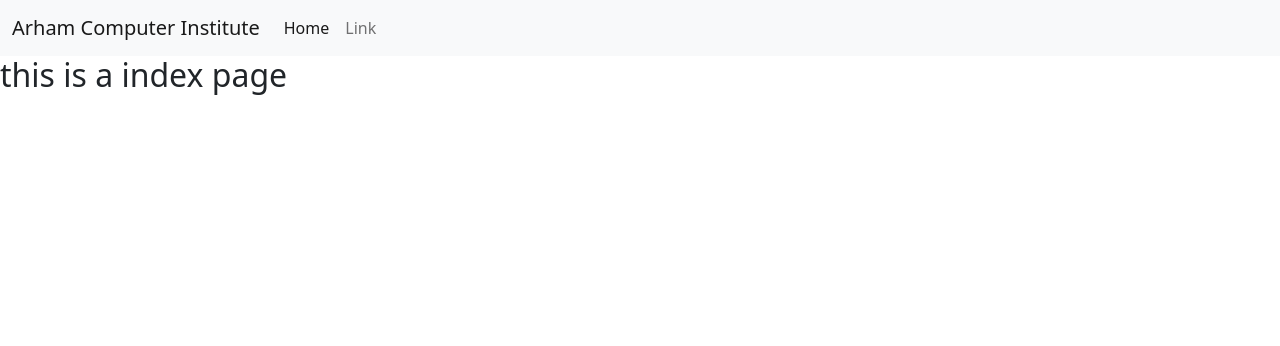
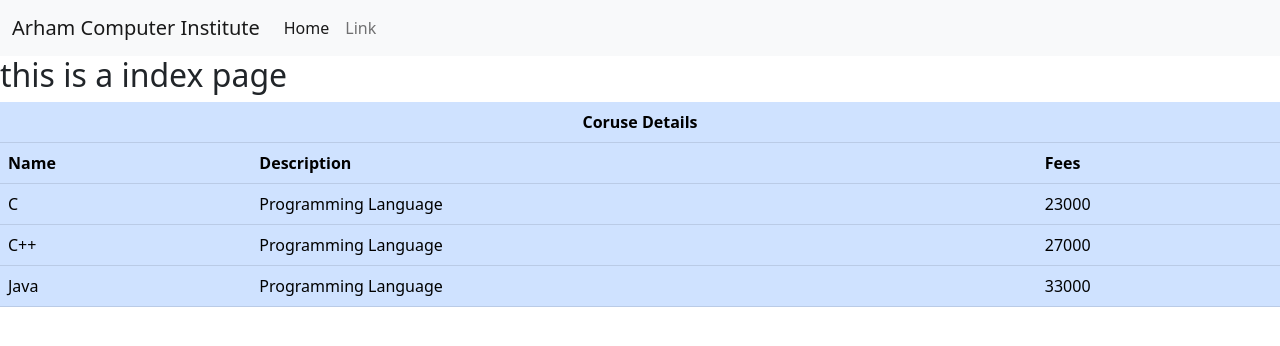
Before and after one commit to viralsir/html_git_demo, a website built with Parcel: page index.html in a window 1280 px wide. Built offline with nearby package versions, Linux system fonts and the light colour scheme.

Commit message:
course content added

```diff
--- a/index.html
+++ b/index.html
@@ -50,6 +50,32 @@
 
   <h2>this is a index page</h2>
 
+  <table class="table table-primary">
+    <tr>
+      <th colspan="3" style="text-align: center">Coruse Details </th>
+    </tr>
+    <tr>
+      <th>Name</th>
+      <th>Description </th>
+      <th>Fees </th>
+    </tr>
+     <tr>
+       <td>C </td>
+       <td>Programming Language</td>
+       <td>23000</td>
+     </tr>
+     <tr>
+       <td>C++ </td>
+       <td>Programming Language</td>
+       <td>27000</td>
+     </tr>
+     <tr>
+       <td>Java </td>
+       <td>Programming Language</td>
+       <td>33000</td>
+     </tr>
+  </table>
+
  <!-- Option 1: Bootstrap Bundle with Popper -->
     <script src="https://cdn.jsdelivr.net/npm/bootstrap@5.1.3/dist/js/bootstrap.bundle.min.js" integrity="sha384-ka7Sk0Gln4gmtz2MlQnikT1wXgYsOg+OMhuP+IlRH9sENBO0LRn5q+8nbTov4+1p" crossorigin="anonymous"></script>
 
```
